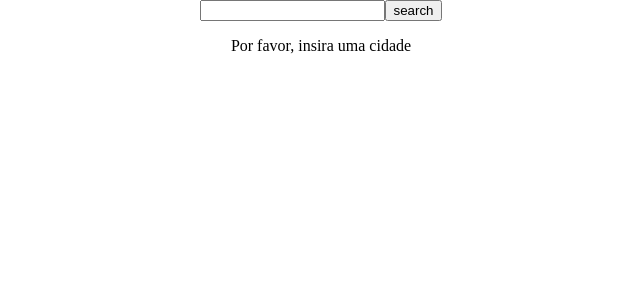
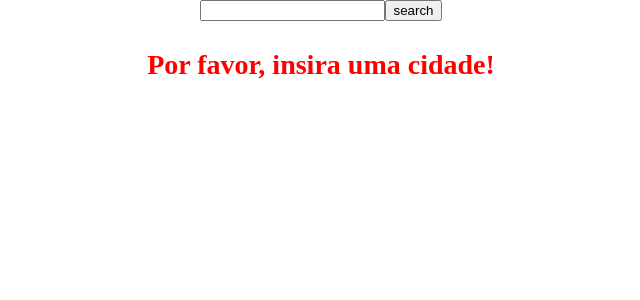
Before and after one commit to devLucasAquino/openWeather-react-api, a React (Create React App) app: page / in a window 1280 px wide. Shown: the top 300 px of the page, without its empty margins (319-959 px from the left). Built offline with nearby package versions, Linux system fonts and the light colour scheme.

Commit message:
feat: created CardEmpty component

```diff
--- a/src/App.js
+++ b/src/App.js
@@ -1,5 +1,6 @@
 import { useState } from 'react';
 import Card from './Card.js';
+import CardEmpty from './CardEmpty.js';
 
 import './App.css';
 
@@ -58,7 +59,7 @@ function App() {
           </Card>
         }
 
-      {stateCity === '' && <p>Por favor, insira uma cidade</p>}
+      {stateCity === '' && <CardEmpty> Por favor, insira uma cidade!</CardEmpty>}
 
 
 
--- /dev/null
+++ b/src/CardEmpty.js
@@ -0,0 +1,11 @@
+export default function CardEmpty({children}){
+    return(
+
+         <p className="card_empty" style={{
+            color: 'red',
+            fontWeight: 900,
+            fontSize: 28,
+        }}>{children}</p>
+
+    )
+}
```
